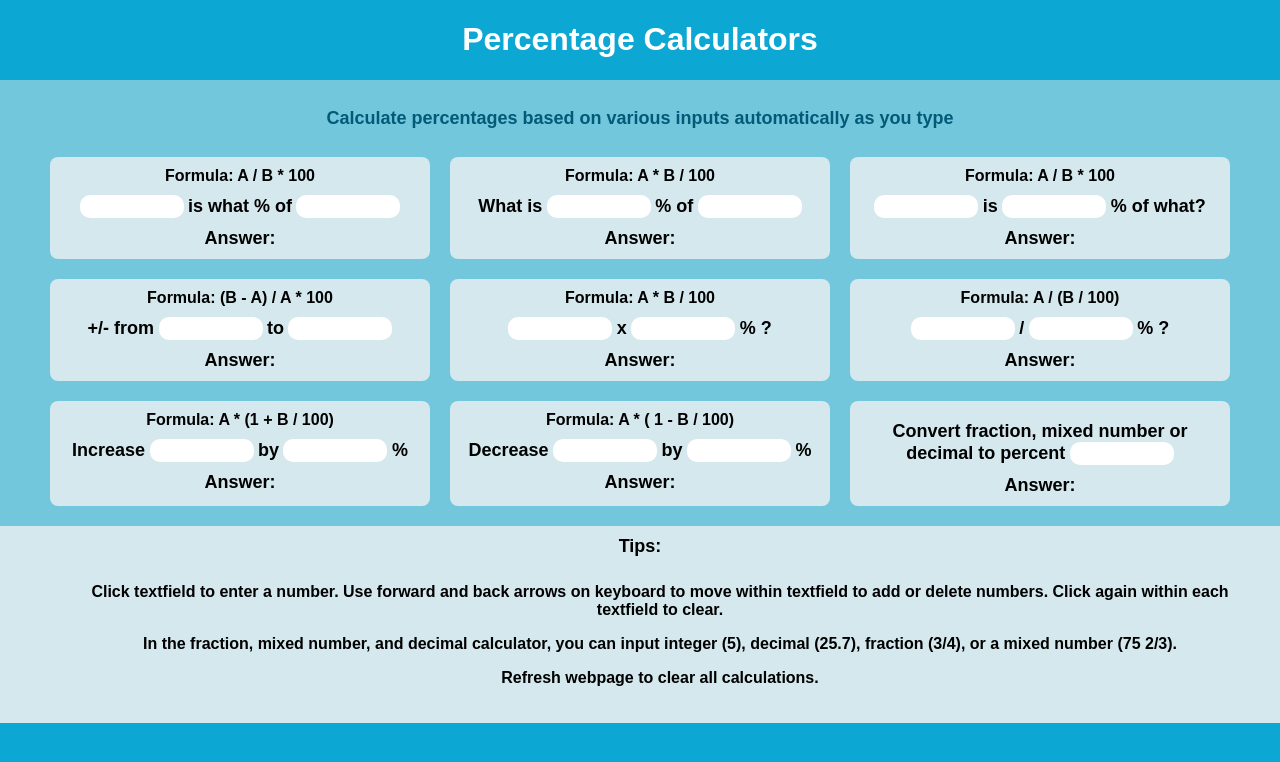
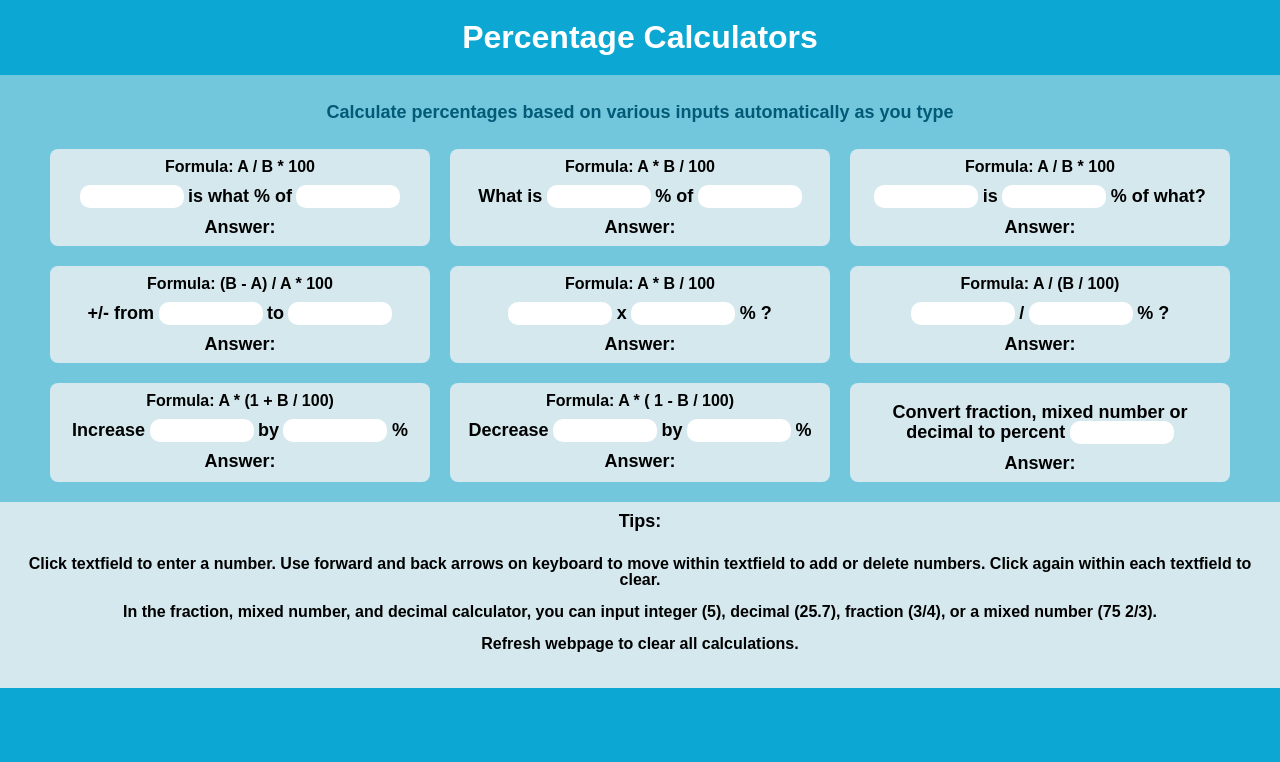
Before and after one commit to morgenstary/percentage-calculator, a plain HTML site: page index.html in a window 1280 px wide. Drawn offline with Linux system fonts and the light colour scheme.

Commit message:
second commit

```diff
--- /dev/null
+++ b/css/reset.css
@@ -0,0 +1,48 @@
+/* http://meyerweb.com/eric/tools/css/reset/
+   v2.0 | 20110126
+   License: none (public domain)
+*/
+
+html, body, div, span, applet, object, iframe,
+h1, h2, h3, h4, h5, h6, p, blockquote, pre,
+a, abbr, acronym, address, big, cite, code,
+del, dfn, em, img, ins, kbd, q, s, samp,
+small, strike, strong, sub, sup, tt, var,
+b, u, i, center,
+dl, dt, dd, ol, ul, li,
+fieldset, form, label, legend,
+table, caption, tbody, tfoot, thead, tr, th, td,
+article, aside, canvas, details, embed,
+figure, figcaption, footer, header, hgroup,
+menu, nav, output, ruby, section, summary,
+time, mark, audio, video {
+	margin: 0;
+	padding: 0;
+	border: 0;
+	font-size: 100%;
+	font: inherit;
+	vertical-align: baseline;
+}
+/* HTML5 display-role reset for older browsers */
+article, aside, details, figcaption, figure,
+footer, header, hgroup, menu, nav, section {
+	display: block;
+}
+body {
+	line-height: 1;
+}
+ol, ul {
+	list-style: none;
+}
+blockquote, q {
+	quotes: none;
+}
+blockquote:before, blockquote:after,
+q:before, q:after {
+	content: '';
+	content: none;
+}
+table {
+	border-collapse: collapse;
+	border-spacing: 0;
+}
--- a/css/style.css
+++ b/css/style.css
@@ -9,8 +9,15 @@ header {
     text-align: center;
 }
 
-header h1 {
+h1 {
     color: white;
+    display: block;
+    font-size: 2em;
+    margin-block-start: 0.67em;
+    margin-block-end: 0.67em;
+    margin-inline-start: 0px;
+    margin-inline-end: 0px;
+    font-weight: bold;
 }
 
 header p {
@@ -20,6 +27,12 @@ header p {
 
 p {
     font-size: 18px;
+
+    display: block;
+    margin-block-start: 1em;
+    margin-block-end: 1em;
+    margin-inline-start: 0px;
+    margin-inline-end: 0px;
 }
 
 p1 {
@@ -85,6 +98,11 @@ footer {
 ul {
     list-style-type: none;
     text-align: center;
+    display: block;
+    margin-block-start: 1em;
+    margin-block-end: 1em;
+    margin-inline-start: 0px;
+    margin-inline-end: 0px;
 }
 
 /* remove spinner arrows from input fields */
--- a/index.html
+++ b/index.html
@@ -5,6 +5,9 @@
     <meta charset="UTF-8">
     <meta name="viewport" content="width=device-width, initial-scale=1.0">
     <title>Percentage Calculator</title>
+    <!-- CSS Reset -->
+    <link rel="stylesheet" href="css/reset.css">
+    <!-- Custom stylesheet -->
     <link rel="stylesheet" href="css/style.css">
 
 </head>
```
Also changed, not shown: js/script.js (line endings or trailing spaces).
